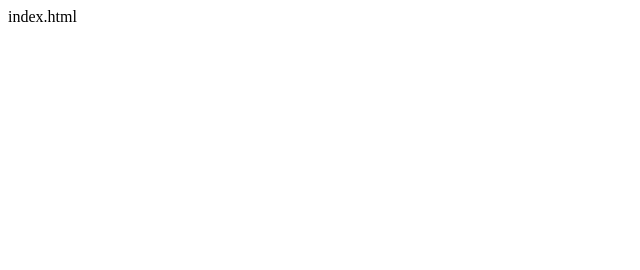
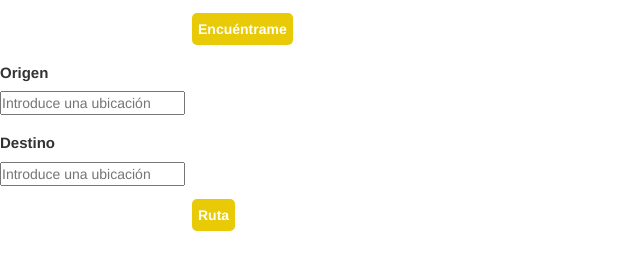
Before and after one commit to mariajho/easy-vreco, a plain HTML site: page index.html in a window 1280 px wide. Shown: the whole page, without its empty margins (0-640 px from the left). Drawn offline with nearby package versions, Linux system fonts and the light colour scheme; some packages are replaced by stand-ins of ours.

Commit message:
avanzando-html-css

```diff
--- a/assets/css/main.css
+++ b/assets/css/main.css
@@ -1 +1,33 @@
-main.css
+*{
+	margin: 0;
+	padding: 0;
+}
+
+#encuentrame{
+	background: #e8ca06;
+	border-radius: 5px;
+	border: none;
+	padding: 6px;
+	margin-top: 1%;
+	margin-left: 15%;
+	color: white;
+	font-weight: bold;
+}
+
+.datos{
+	font-size: 15px;
+	font-weight: bold;
+	border-radius: 5px;
+}
+
+#ruta{
+	background: #e8ca06;
+	border-radius: 5px;
+	border: none;
+	padding: 6px;
+	margin-top: 1%;
+	margin-left: 15%;
+	color: white;
+	font-weight: bold;
+
+}
--- a/assets/js/main.js
+++ /dev/null
@@ -1 +0,0 @@
-main.js
--- a/index.html
+++ b/index.html
@@ -1 +1,52 @@
-index.html
+<!DOCTYPE html>
+<html lang="en">
+<head>
+	<meta charset="UTF-8">
+	<meta name="viewport" content="width=device-width, initial-scale=1.0">
+	<title>Easy Bike</title>
+	<link href="https://fonts.googleapis.com/css?family=Raleway:300,400,500,600" rel="stylesheet">
+	<link href="https://maxcdn.bootstrapcdn.com/bootstrap/3.3.7/css/bootstrap.min.css" rel="stylesheet" integrity="sha384-BVYiiSIFeK1dGmJRAkycuHAHRg32OmUcww7on3RYdg4Va+PmSTsz/K68vbdEjh4u" crossorigin="anonymous">
+	<link rel="stylesheet" href="assets/css/main.css">
+</head>
+<body>
+	<section>
+		<div class="row">
+			<div class="col-sm-12 col-xs-12">
+				<button id="encuentrame">Encuéntrame</button>
+			</div>
+			<div class="col-sm-12 col-xs-12">
+				<h3 class="datos">Origen</h3>
+				<input type="text" id="introducir" placeholder="Introduce una ubicación">
+			</div>
+			<div class="col-sm-12 col-xs-12">
+				<h3 class="datos">Destino</h3>
+				<input type="text" id="introducir" placeholder="Introduce una ubicación">
+			</div>
+			<div class="col-sm-12 col-xs-12">
+				<button id="ruta">Ruta</button>
+			</div>
+		</div>
+	</section>
+
+
+
+
+
+
+
+
+
+
+
+
+
+
+
+
+<script src="https://maxcdn.bootstrapcdn.com/bootstrap/3.3.7/js/bootstrap.min.js" integrity="sha384-Tc5IQib027qvyjSMfHjOMaLkfuWVxZxUPnCJA7l2mCWNIpG9mGCD8wGNIcPD7Txa" crossorigin="anonymous"></script>
+<script src="assets/js/main.js"></script>
+<script async defer src="https://maps.googleapis.com/maps/api/js?key=AIzaSyA82D6ROP9hZIG_Akzt24z8X3GB5uZ8RoE&callback=initMap"
+  type="text/javascript"></script>
+
+</body>
+</html>
```
